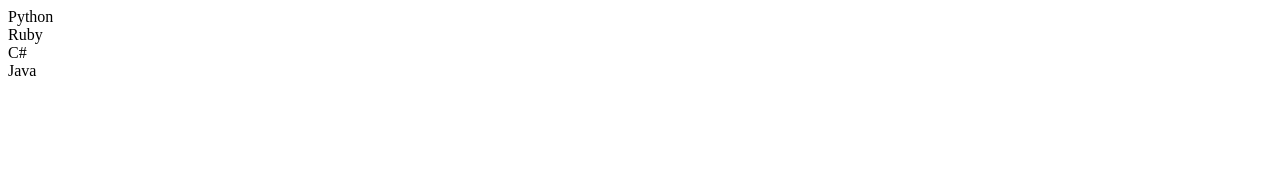
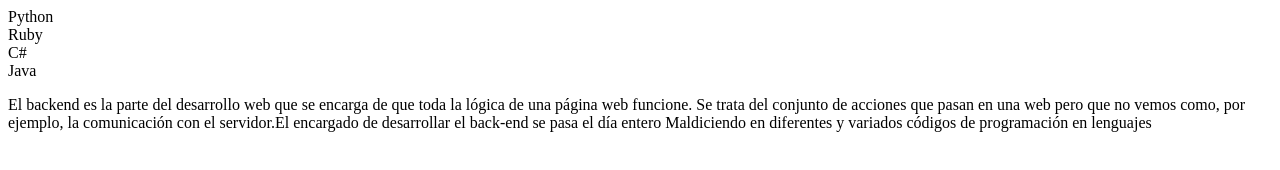
Before and after one commit to wDavid98/Taller2_Web, a plain HTML site: page Backend.html in a window 1280 px wide. Drawn offline with Linux system fonts and the light colour scheme.

Commit message:
Backend Updated

```diff
--- a/Backend.html
+++ b/Backend.html
@@ -11,6 +11,7 @@
       	C#<br>
       	Java<br>
       	</header>
+		<p>El backend es la parte del desarrollo web que se encarga de que toda la lógica de una página web  funcione. Se trata del conjunto de acciones que pasan en una web pero que no vemos como, por ejemplo, la comunicación con el servidor.El encargado de desarrollar el back-end se pasa el día entero Maldiciendo  en diferentes y variados códigos de programación en lenguajes</p>
 
 
 </body>
```
